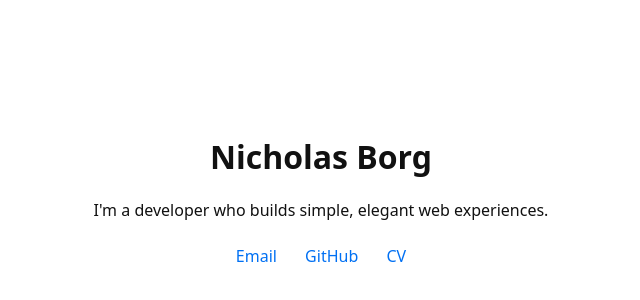
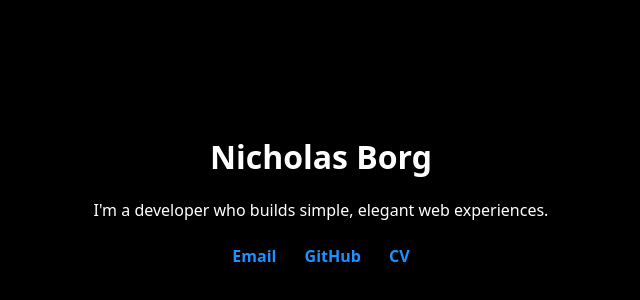
Before and after one commit to develops20/nicholasborg-portfolio, a plain HTML site: page index.html in a window 1280 px wide. Shown: the part 210-510 px from the top of the page, without its empty margins (319-959 px from the left). Drawn offline with Linux system fonts and the light colour scheme.

Commit message:
Dark Background plus CV fix

```diff
--- a/style.css
+++ b/style.css
@@ -1,7 +1,7 @@
 body {
   font-family: system-ui, sans-serif;
-  background: #fff;
-  color: #111;
+  background: #000;
+  color: #fff;
   display: flex;
   justify-content: center;
   align-items: center;
@@ -12,6 +12,7 @@ body {
 
 main {
   max-width: 600px;
+  padding: 0 1rem;
 }
 
 nav {
@@ -21,7 +22,8 @@ nav {
 nav a {
   margin: 0 0.75rem;
   text-decoration: none;
-  color: #0070f3;
+  color: #1e90ff;
+  font-weight: bold;
 }
 
 nav a:hover {
```
